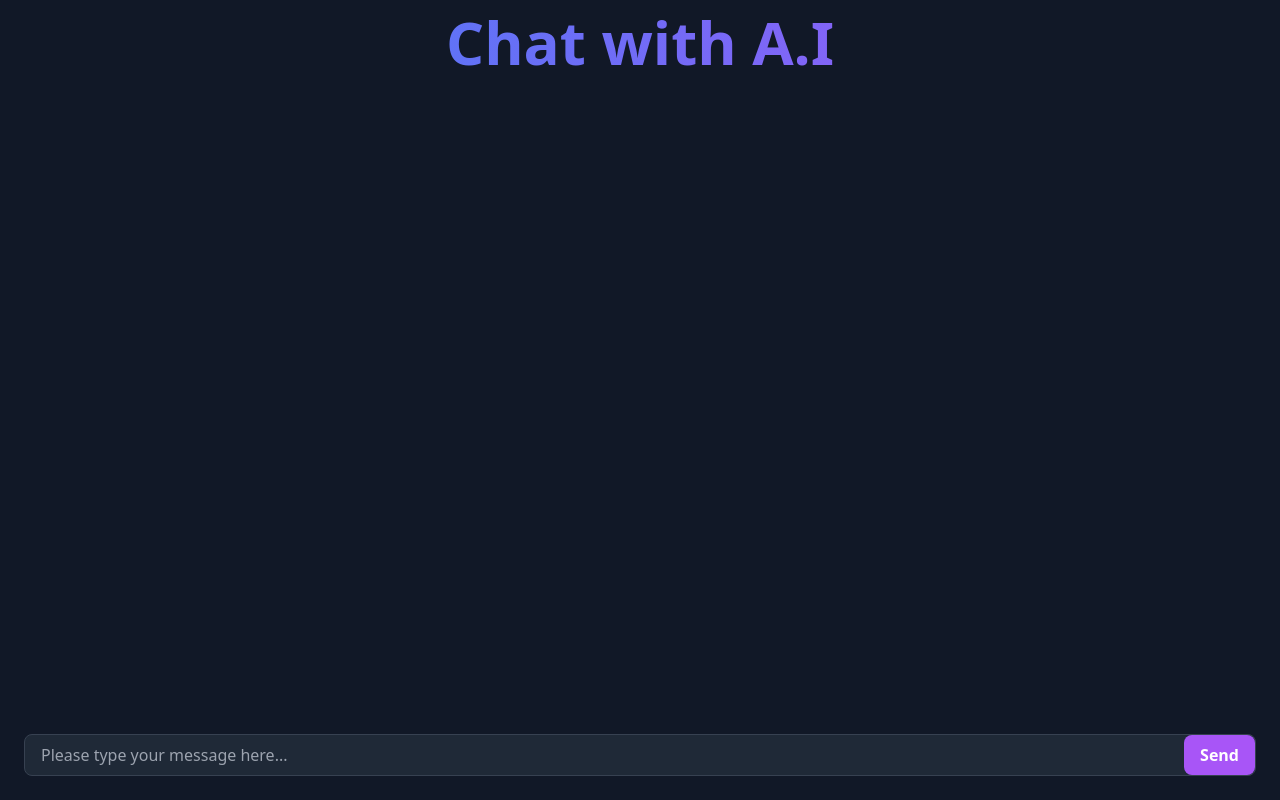
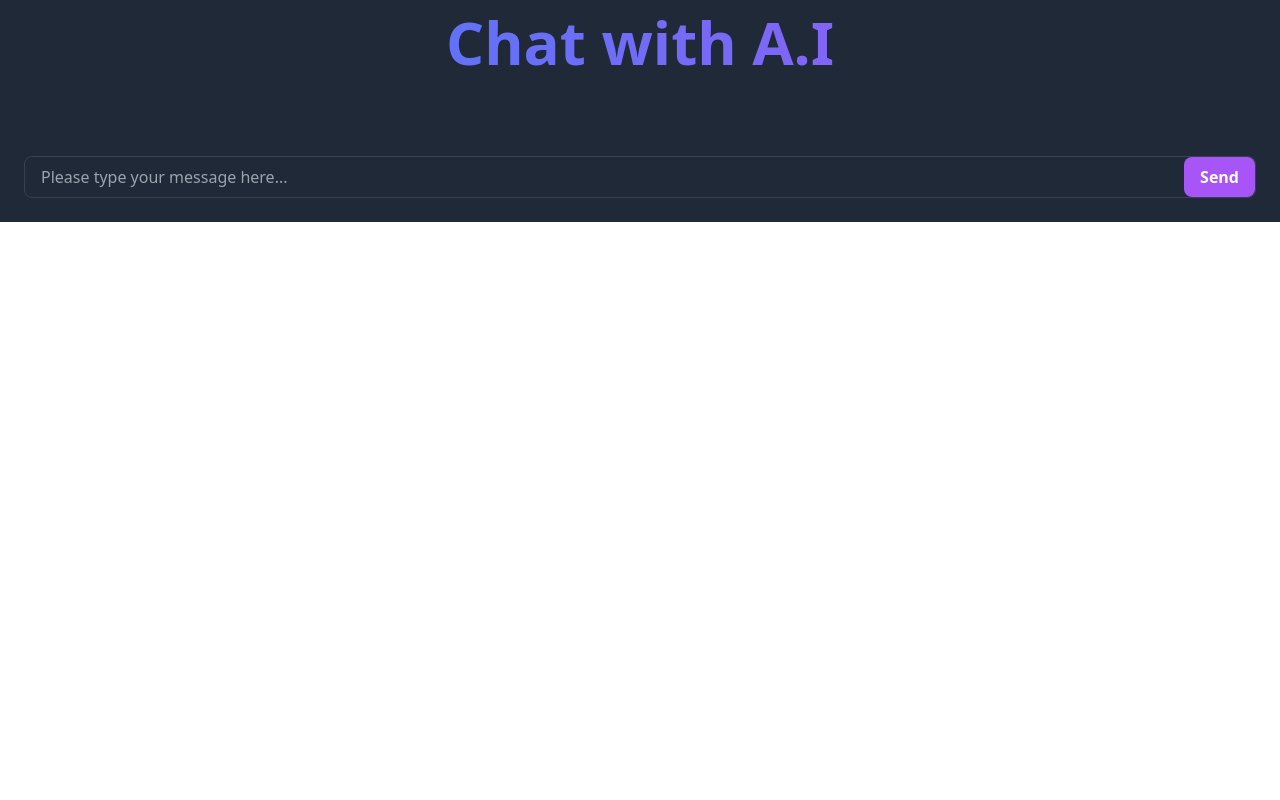
Before and after one commit to arifh331/Open-AI-Chat, a Next.js app: page / in a window 1280 px wide. Built offline with nearby package versions, Linux system fonts and the light colour scheme.

Commit message:
Changes styling to chat container classes because it was giving problems

```diff
--- a/src/pages/index.js
+++ b/src/pages/index.js
@@ -48,6 +48,8 @@ export default function Home() {
     }
 
     setIsLoading(true);
+
+    //over here going into the other file to make the api call
     axios.post(url,data).then((response) => {
     console.log(response)
 
@@ -64,8 +66,11 @@ export default function Home() {
 
 
   return (
-    <div className='container mx-auto max-w- 700'>
-      <div className='flex flex-col h-screen bg-gray-900'>
+    //taking out the styling because it's breaking the app
+    //className='container mx-auto max-w-[700px]'>
+    <div>
+      {/*  className='flex flex-col h-screen bg-gray-900' */}
+      <div>
     <h1 className='bg-gradient-to-r from-blue-500 to-purple-500 text-transparent bg-clip-text text-center py-3 font-bold text-6xl'>
       Chat with A.I
     </h1>
@@ -113,7 +118,7 @@ export default function Home() {
       placeholder='Please type your message here...' value={inputValue} onChange={(e)=>setInputValue(e.target.value)} />
 
 
-      <button type='submit' className='bg-purple-500 rounded-lg px-4 py-2 text-white font-semibold focus:outline-none hover:bg-purple-600 transition-colors duration-300'
+      <button type='submit' className='bg-purple-500 rounded-lg px-4 py-2 text-white font-semibold focus:outline-none hover:bg-purple-600 transition-colors duration-300 ml-2'
       >Send</button>
       </div>
     </form>
```
